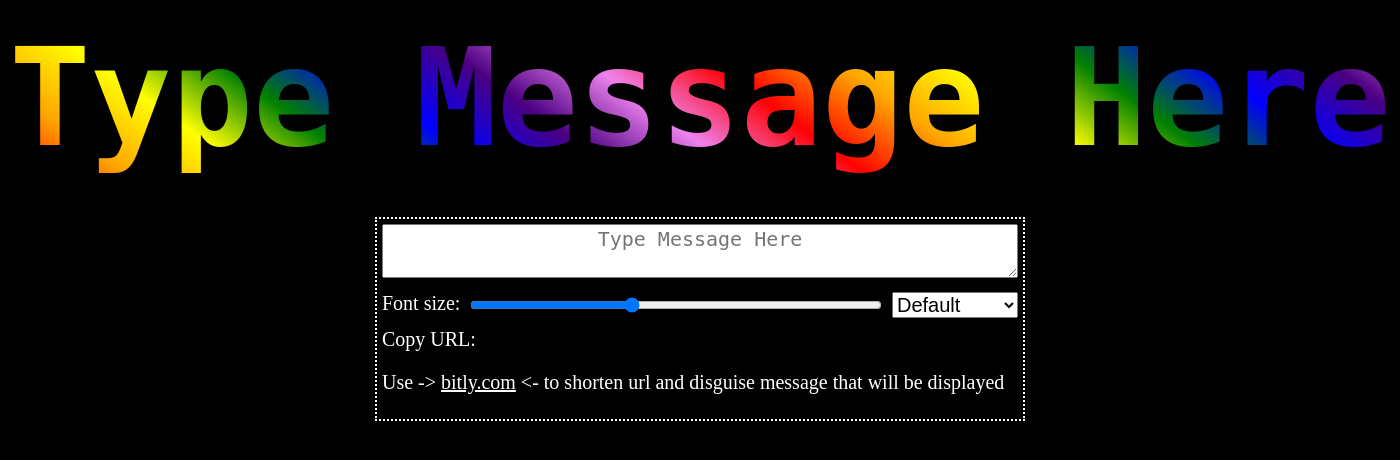
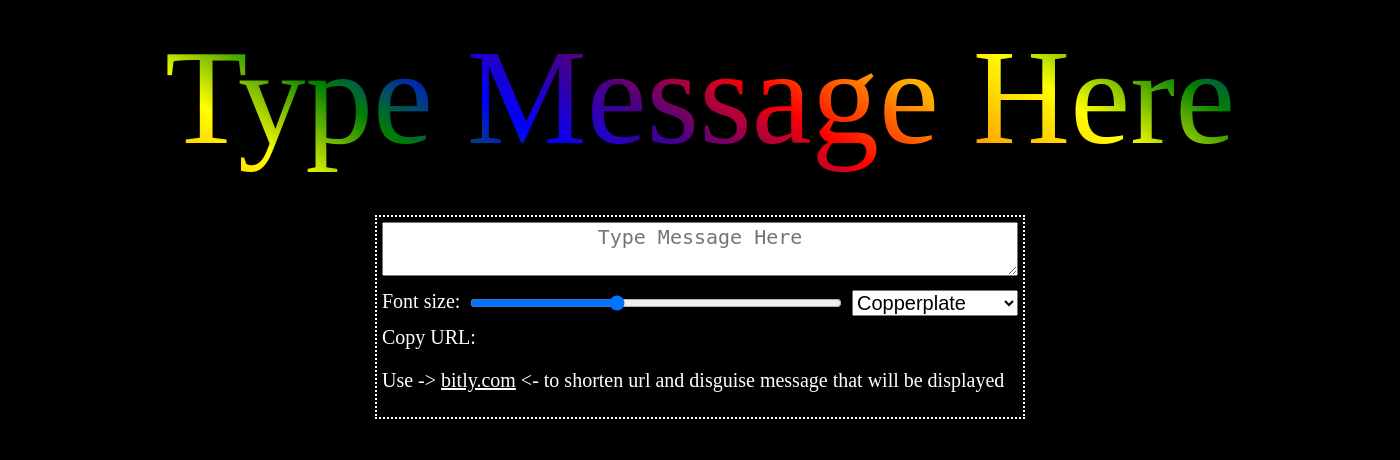
Before and after one commit to Joe11000/rainbow-text, a PHP site: page /index.html in a window 1400 px wide. Shown: the top 460 px of the page. Run offline with PHP 8.4, Linux system fonts and the light colour scheme.

Commit message:
If font family had spaces in name, then the url would print out spaces in the displayed url instead of %20. create window variable for color string. Add some new fonts.

```diff
--- a/index.css
+++ b/index.css
@@ -48,9 +48,7 @@
 
   #colorful-text pre{
     font-size: 135px;
-    font-weight: bolder;
     margin: 20px auto 40px;
-    overflow: visible;
   }
 
 #controls #font-styles-wrapper{
--- a/index.html
+++ b/index.html
@@ -19,12 +19,15 @@
       </div>
 
       <select id='font-family-selector' data-id='font-family-selector' placeholder='Text Style'>
-        <option value='inherit' selected='selected'>Default</option>
+        <!-- <option value='inherit' selected='selected'>Default</option> -->
+        <option value='Copperplate,"Copperplate Gothic Light"' selected='selected'>Copperplate</option>
         <option value='Cursive'>Cursive</option>
         <option value='Fantasy'>Fantasy</option>
+        <option value='Serif'>Serif</option>
+        <option value="Courier New">Courier New</option>
+        <option value='Brush Script MT'>Brush Script MT</option>
         <option value='-webkit-pictograph'>pictograph</option>
         <option value='Monospace'>Monospace</option>
-        <option value='Serif'>Serif</option>
         <option value='Sans-Serif'>Sans-Serif</option>
       </select>
     </div>
@@ -48,7 +51,7 @@
         }
         else{
           document.querySelector("[data-id='output-html']").innerHTML = document.location +
-            `?<wbr>font-size=${font_size}` + `<wbr>&font-family=${font_family}` + `<wbr>&message=${encodeURI(message)}`;
+            `?<wbr>font-size=${font_size}` + `<wbr>&font-family=${font_family.replace(/ /g, '%20')}` + `<wbr>&message=${encodeURI(message)}`;
         }
       }
 
@@ -94,7 +97,7 @@
         document.querySelector("[data-id='colorful-text'] pre").style.fontSize = size;
         // document.querySelector("[data-id='colorful-text'] pre").style.lineHeight = size;
       }
-      function getFontFamily(style){
+      function getFontFamily(){
         return document.querySelector("[data-id='font-family-selector']").value
       }
       function setFontFamily(style){
@@ -125,11 +128,15 @@
 
       // color spinning animation
         var angle = 0;
+        window.color_sequence = "red, orange, yellow, green, blue, indigo, red, orange, yellow, green, blue, indigo"
+        // "green, green, white, green, green, white, green, green, white, green, green, white"
+
 
         var $text = document.querySelector("[data-id='colorful-text'] pre");
+        $text.style.fontFamily = getFontFamily();
         function changeAngle() {
           angle = (angle + 3) % 360;
-          $text.style.background = 'linear-gradient(' + angle + 'deg, red, orange, yellow, green, blue, indigo, violet, red, orange, yellow, green, blue, indigo, violet)';
+          $text.style.background = 'linear-gradient(' + angle + 'deg,' + color_sequence + ')';
           $text.style.WebkitBackgroundClip = 'text';
           $text.style.WebkitTextFillColor = 'transparent'
         }
```
